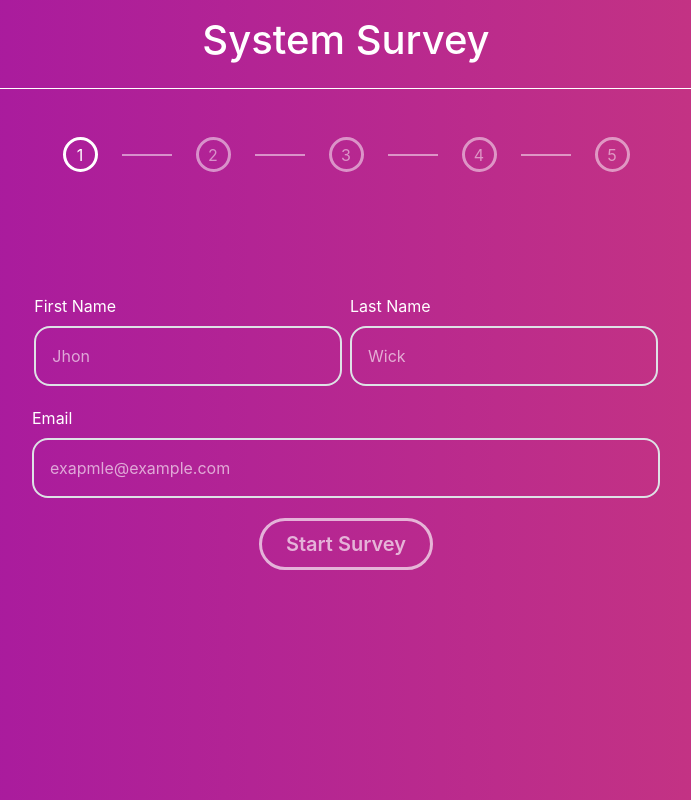
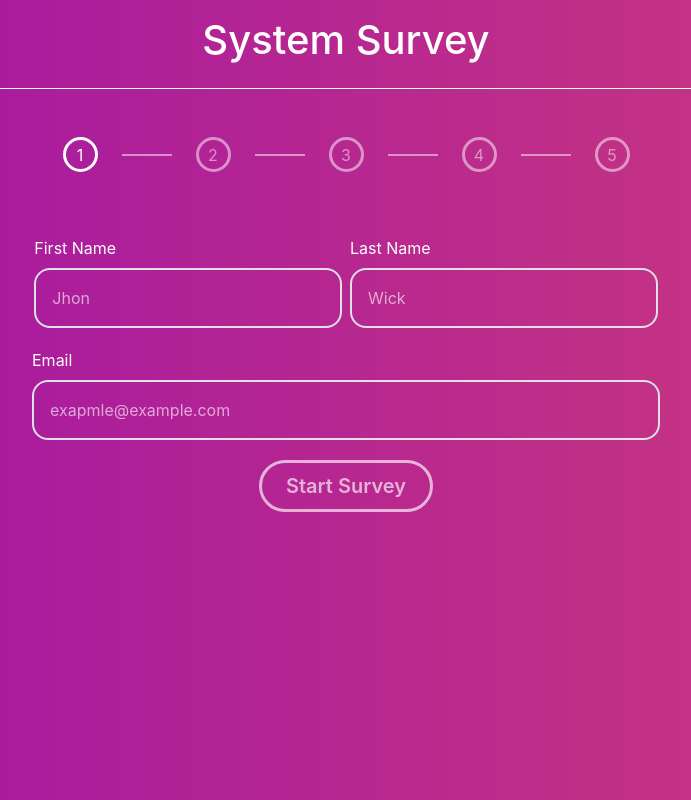
Before and after one commit to HossamMahmoudkhedr/codeclauseinternship_complete-survey-system, a React (Create React App) app: page / in a window 1280 px wide. Shown: the whole page, without its empty margins (294-985 px from the left). Built offline with nearby package versions, Linux system fonts and the light colour scheme.

Commit message:
modify heights

```diff
--- a/src/App.css
+++ b/src/App.css
@@ -6,7 +6,6 @@ body {
 		rgba(159, 18, 168, 1) 0%,
 		rgba(206, 60, 121, 1) 100%
 	);
-	overflow: hidden;
 }
 
 .half-width {
--- a/src/components/surveyForm.jsx
+++ b/src/components/surveyForm.jsx
@@ -12,10 +12,7 @@ import { useNavigate } from 'react-router-dom';
 import axios from 'axios';
 import { motion } from 'framer-motion';
 const StyledFormContainer = styled.div`
-	height: 65vh;
-	@media (max-width: 768px) {
-		height: 70vh;
-	}
+	margin-top: 4rem;
 `;
 
 const StyledSeparator = styled.div`
--- a/src/utils/customizedButton.jsx
+++ b/src/utils/customizedButton.jsx
@@ -5,7 +5,7 @@ const CustomizedButton = ({ text, classes, type, restprops }) => {
 	return (
 		<motion.button
 			initial={{ transform: 'translateX(100%)' }}
-			whileInView={{ transform: 'translateX(0%)' }}
+			animate={{ transform: 'translateX(0%)' }}
 			transition={{ duration: 1.5, type: 'spring' }}
 			type={type}
 			className={`btn border border-3 border-white rounded-5 p-2 px-4 fs-5 fw-semibold ${
```
